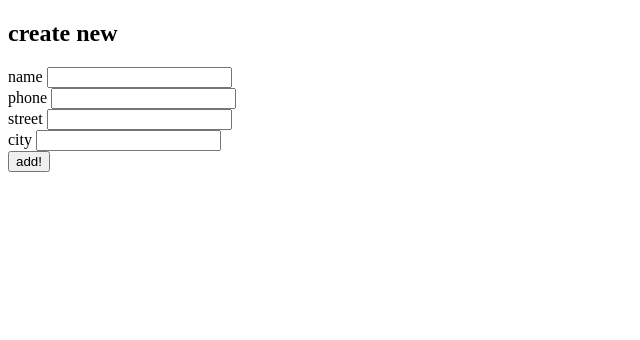
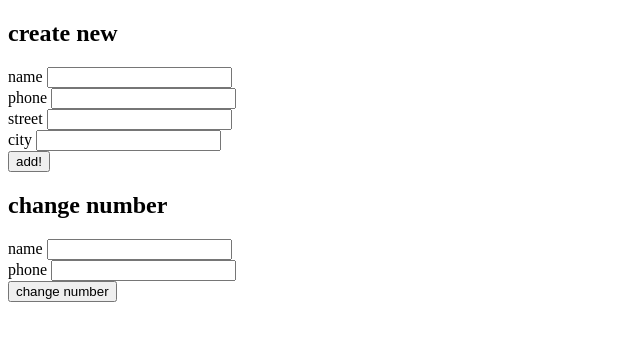
Before and after one commit to RichardVerbraak/-RichardVerbraak-Fullstack-open-graphql-react-p8, a React (Create React App) app in the folder client/: page / in a window 1280 px wide. Shown: the top 340 px of the page, without its empty margins (0-640 px from the left). Built offline with nearby package versions, Linux system fonts and the light colour scheme.

Commit message:
Fixed typo in resolver for editNumber

```diff
--- a/client/src/App.js
+++ b/client/src/App.js
@@ -5,6 +5,7 @@ import { ALL_PERSONS } from './queries'
 import Persons from './components/Persons'
 import CreatePersonForm from './components/CreatePersonForm'
 import Message from './components/Message'
+import PhoneForm from './components/PhoneForm'
 
 // Could add option to poll(re-fetch) every 2 seconds so the state would update after adding users, con is pointless web traffic
 const App = () => {
@@ -25,6 +26,7 @@ const App = () => {
 			{loading && <h3>Loading...</h3>}
 			{data && <Persons persons={data.allPersons} />}
 			<CreatePersonForm setError={setError} />
+			<PhoneForm />
 		</div>
 	)
 }
--- /dev/null
+++ b/client/src/components/PhoneForm.js
@@ -0,0 +1,46 @@
+import React, { useState } from 'react'
+import { useMutation } from '@apollo/client'
+
+import { EDIT_NUMBER } from '../queries'
+
+const PhoneForm = () => {
+	const [name, setName] = useState('')
+	const [phone, setPhone] = useState('')
+
+	const [changeNumber] = useMutation(EDIT_NUMBER)
+
+	const submitHandler = (event) => {
+		event.preventDefault()
+
+		changeNumber({ variables: { name, phone } })
+
+		setName('')
+		setPhone('')
+	}
+
+	return (
+		<div>
+			<h2>change number</h2>
+
+			<form onSubmit={submitHandler}>
+				<div>
+					name{' '}
+					<input
+						value={name}
+						onChange={({ target }) => setName(target.value)}
+					/>
+				</div>
+				<div>
+					phone{' '}
+					<input
+						value={phone}
+						onChange={({ target }) => setPhone(target.value)}
+					/>
+				</div>
+				<button type='submit'>change number</button>
+			</form>
+		</div>
+	)
+}
+
+export default PhoneForm
--- a/client/src/queries.js
+++ b/client/src/queries.js
@@ -43,4 +43,18 @@ const CREATE_PERSON = gql`
 	}
 `
 
-export { ALL_PERSONS, FIND_PERSON, CREATE_PERSON }
+const EDIT_NUMBER = gql`
+	mutation editNumber($name: String!, $phone: String!) {
+		editNumber(name: $name, phone: $phone) {
+			name
+			phone
+			address {
+				street
+				city
+			}
+			id
+		}
+	}
+`
+
+export { ALL_PERSONS, FIND_PERSON, CREATE_PERSON, EDIT_NUMBER }
```
